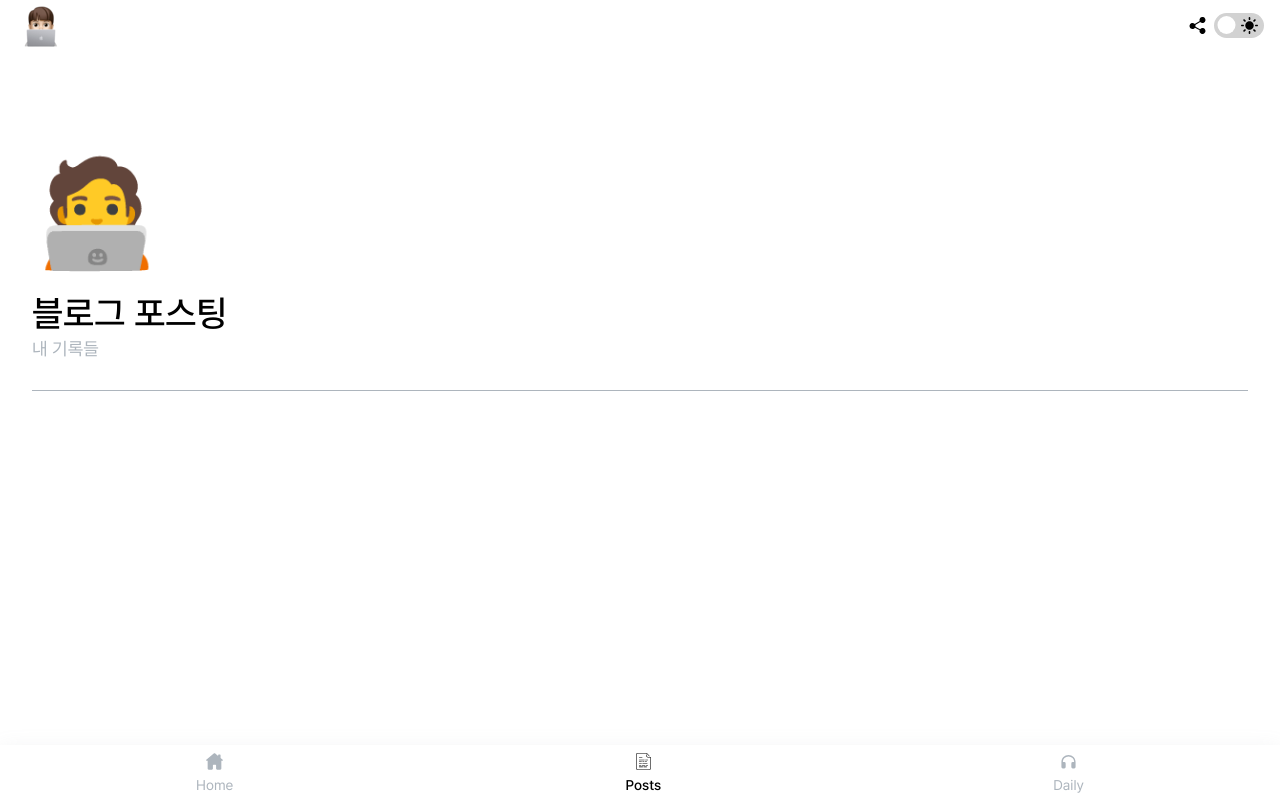
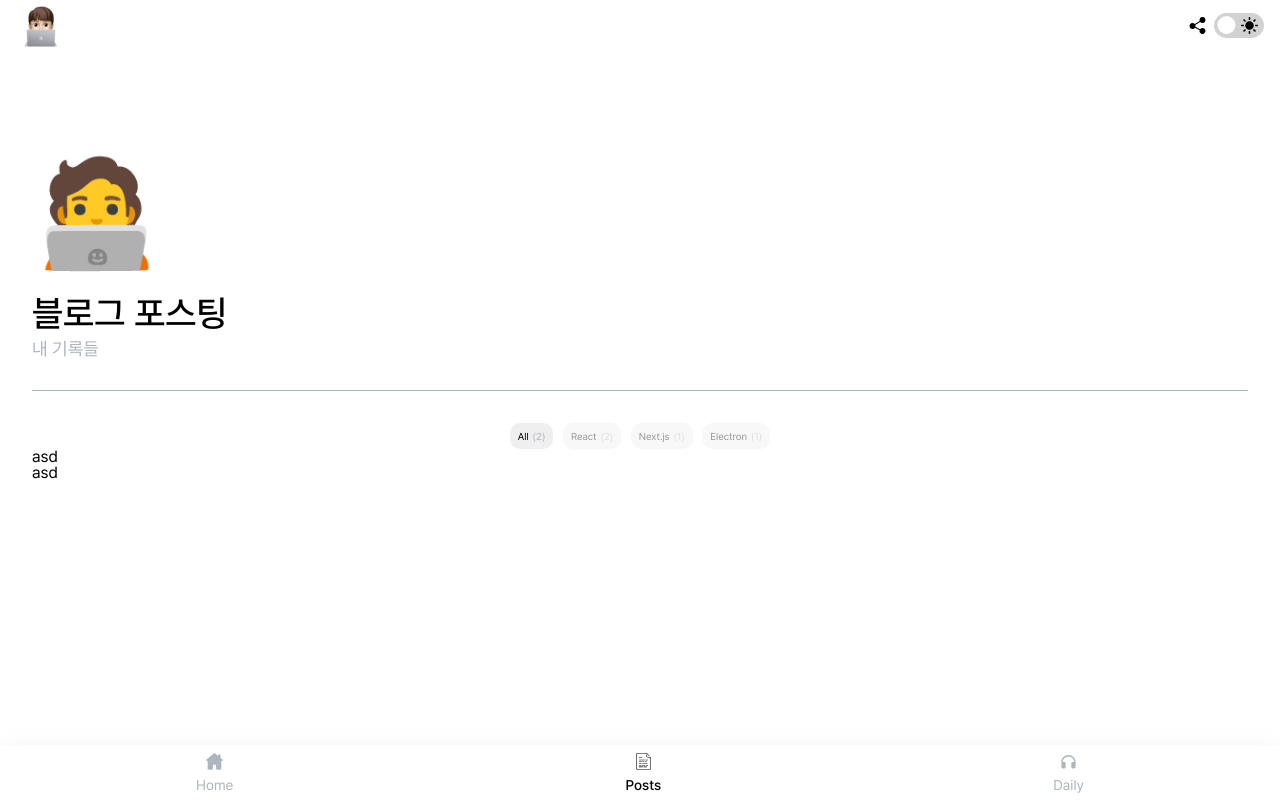
Before and after one commit to blan19/blan19.com, a Next.js app: page /posts in a window 1280 px wide. Built offline with nearby package versions, Linux system fonts and the light colour scheme.

Commit message:
chore: 잡다한것 처리

```diff
--- /dev/null
+++ b/components/card.tsx
@@ -0,0 +1,7 @@
+export const PostCard = () => {
+  return (
+    <div>
+      <h1>asd</h1>
+    </div>
+  );
+};
--- a/pages/posts/index.tsx
+++ b/pages/posts/index.tsx
@@ -1,14 +1,41 @@
 import styled from "styled-components";
 import Divider from "../../components/divider";
 import Intro from "../../components/intro";
+import useSelectedCateogry from "../../hooks/useSelectedCategory";
+import Category from "../../components/posts/category";
+import { getContentsMeta } from "../../utils/markdown";
+import { useMemo } from "react";
+import { getCategry } from "../../utils/misc";
+import { PostCard } from "../../components/card";
 import type { GetStaticPropsContext, InferGetStaticPropsType } from "next";
-import { getContentsMeta } from "../../utils/markdown";
 
-const Posts = ({ meta }: InferGetStaticPropsType<typeof getStaticProps>) => {
+const Posts = ({
+  meta,
+  category,
+}: InferGetStaticPropsType<typeof getStaticProps>) => {
+  const { selectedCategry, onPushQuery } = useSelectedCateogry();
+  const posts = useMemo(
+    () =>
+      meta.filter((m) =>
+        selectedCategry !== "All" ? m.stack.includes(selectedCategry) : m
+      ),
+    [meta, selectedCategry]
+  );
+
   return (
     <Base>
       <Intro icon="🧑‍💻" title="블로그 포스팅" desc="내 기록들" />
       <Divider _height="0.5px" _margin="2rem 0" />
+      <Category
+        category={category}
+        selectedCategory={selectedCategry}
+        onPushQuery={onPushQuery}
+      />
+      <CardOutline>
+        {posts.map((post) => (
+          <PostCard key={post.id} />
+        ))}
+      </CardOutline>
     </Base>
   );
 };
@@ -17,12 +44,12 @@ export default Posts;
 
 export const getStaticProps = async ({}: GetStaticPropsContext) => {
   const meta = await getContentsMeta("./contents/posts");
-
-  console.log(meta);
+  const category = getCategry(meta);
 
   return {
     props: {
       meta,
+      category,
     },
   };
 };
@@ -30,3 +57,5 @@ export const getStaticProps = async ({}: GetStaticPropsContext) => {
 const Base = styled.div`
   padding: 0 2rem;
 `;
+
+const CardOutline = styled.div``;
--- a/utils/markdown.ts
+++ b/utils/markdown.ts
@@ -3,6 +3,12 @@ import matter from "gray-matter";
 import path from "path";
 import { remark } from "remark";
 import html from "remark-html";
+
+interface Mdx {
+  [key: string]: any;
+}
+
+export type Meta = { id: string } & Mdx;
 
 const getSortedImageAndMdx = (files: string[]) => {
   let image: string = "";
@@ -53,12 +59,13 @@ export const getContentsMeta = (dirPath: string) => {
     const [mdx, _] = getSortedImageAndMdx(fileFolder);
 
     const filePath = path.join(dirPath + `/${file}`, `${mdx}`);
+    const content = fs.readFileSync(filePath, "utf-8");
+    const matteredContent: Mdx = matter(content).data;
 
-    const content = fs.readFileSync(filePath, "utf-8");
-    const matteredContent = matter(content);
-    return {
+    const meta: Meta = {
       id: mdx.replace(/\.md$/, ""),
-      ...matteredContent.data,
+      ...matteredContent,
     };
+    return meta;
   });
 };
--- a/utils/misc.ts
+++ b/utils/misc.ts
@@ -5,10 +5,14 @@ type ErrorWithMessage = {
 };
 
 export const getCategry = (data: Meta[]) => {
-  const category = new Set<string>();
+  const category = new Map<string, number>();
+  category.set("All", data.length);
   for (const d of data) {
     const { stack } = d;
-    stack.forEach((s: string) => category.add(s));
+    stack.forEach((s: string) => {
+      if (category.has(s)) category.set(s, category.get(s) + 1);
+      else category.set(s, 1);
+    });
   }
   return Array.from(category);
 };
```
